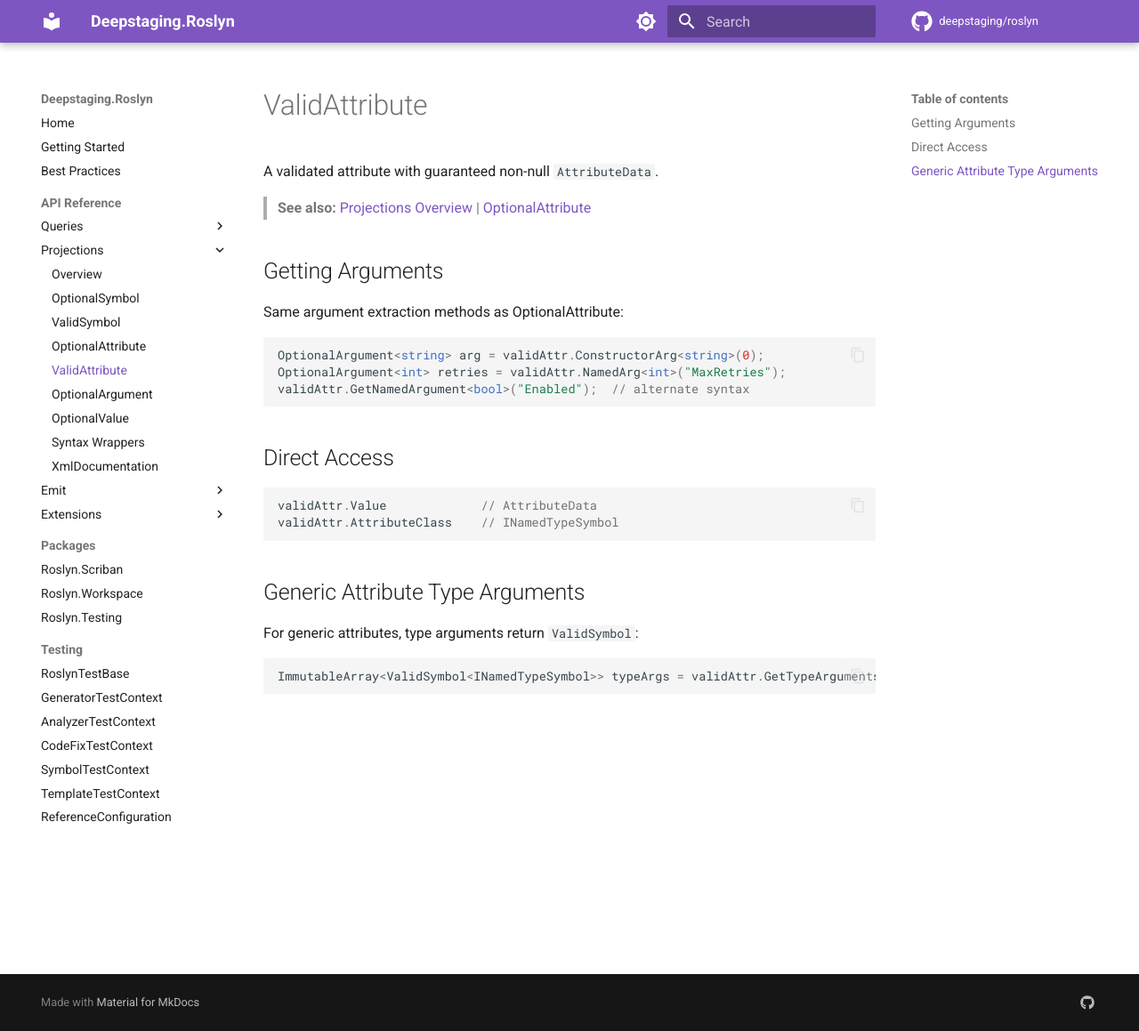
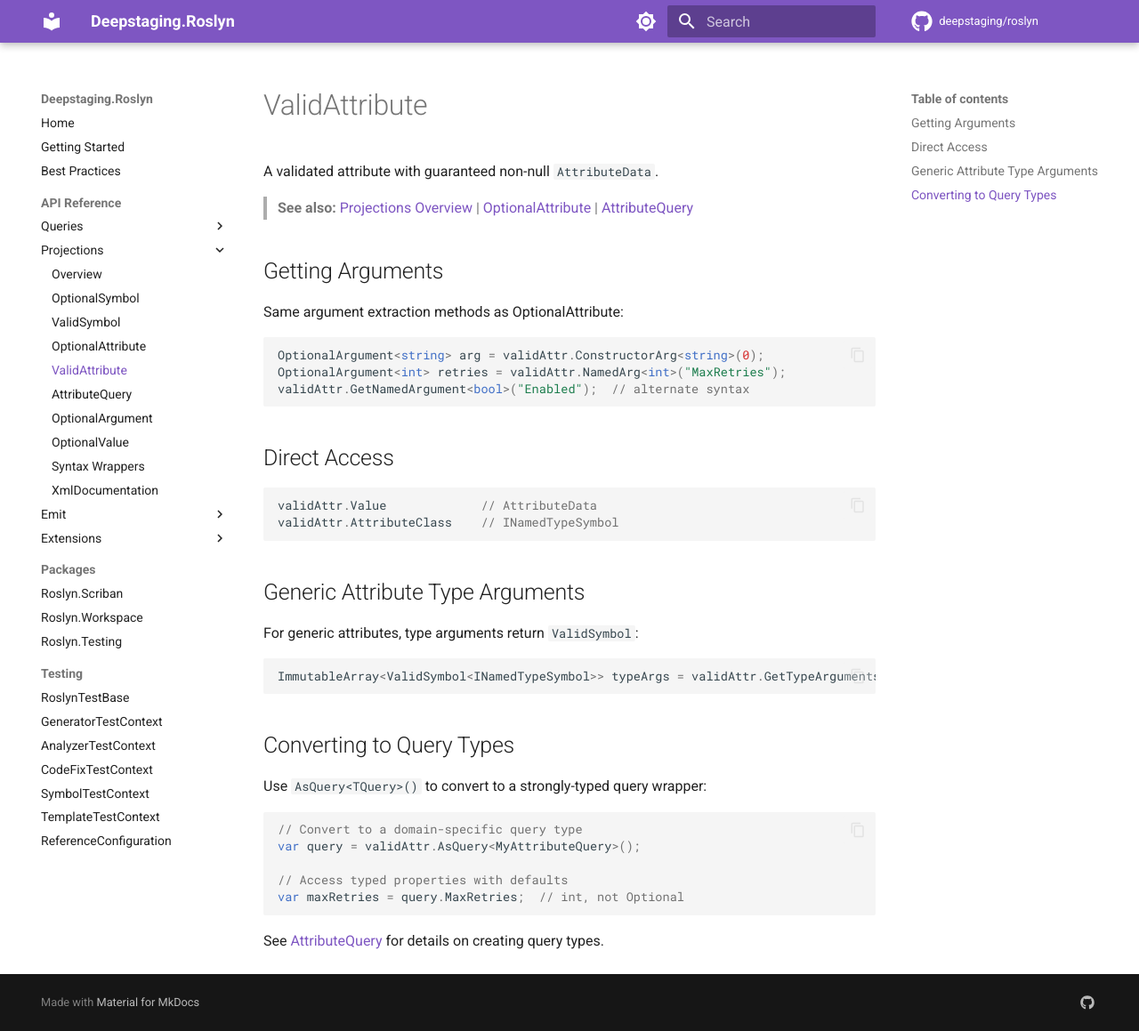
Before and after one commit to deepstaging/roslyn, an MkDocs documentation site: the page built from docs/api/projections/valid-attribute.md, in a window 1280 px wide and 1159 px high. Shown: the whole window at 89% size. Built offline with MkDocs 1.6.1 and Material for MkDocs 9.7.7, drawn with Linux system fonts in a browser that asks for light colours; comment, search, counter and statistics services are not loaded.

Commit message:
docs: add AttributeQuery documentation
- Add attribute-query.md explaining base class and AsQuery helper
- Update valid-attribute.md to reference AsQuery conversion
- Update projections index to include AttributeQuery

````diff
--- a/docs/api/projections/valid-attribute.md
+++ b/docs/api/projections/valid-attribute.md
@@ -2,7 +2,7 @@
 
 A validated attribute with guaranteed non-null `AttributeData`.
 
-> **See also:** [Projections Overview](index.md) | [OptionalAttribute](optional-attribute.md)
+> **See also:** [Projections Overview](index.md) | [OptionalAttribute](optional-attribute.md) | [AttributeQuery](attribute-query.md)
 
 ## Getting Arguments
 
@@ -28,3 +28,17 @@ For generic attributes, type arguments return `ValidSymbol`:
 ```csharp
 ImmutableArray<ValidSymbol<INamedTypeSymbol>> typeArgs = validAttr.GetTypeArguments();
 ```
+
+## Converting to Query Types
+
+Use `AsQuery<TQuery>()` to convert to a strongly-typed query wrapper:
+
+```csharp
+// Convert to a domain-specific query type
+var query = validAttr.AsQuery<MyAttributeQuery>();
+
+// Access typed properties with defaults
+var maxRetries = query.MaxRetries;  // int, not Optional
+```
+
+See [AttributeQuery](attribute-query.md) for details on creating query types.
--- a/mkdocs.yml
+++ b/mkdocs.yml
@@ -80,6 +80,7 @@ nav:
       - ValidSymbol: api/projections/valid-symbol.md
       - OptionalAttribute: api/projections/optional-attribute.md
       - ValidAttribute: api/projections/valid-attribute.md
+      - AttributeQuery: api/projections/attribute-query.md
       - OptionalArgument: api/projections/optional-argument.md
       - OptionalValue: api/projections/optional-value.md
       - Syntax Wrappers: api/projections/syntax-wrappers.md
````
Also changed, not shown: docs/api/projections/attribute-query.md (added, +127 -0 lines), docs/api/projections/index.md (+1 -0 lines).
